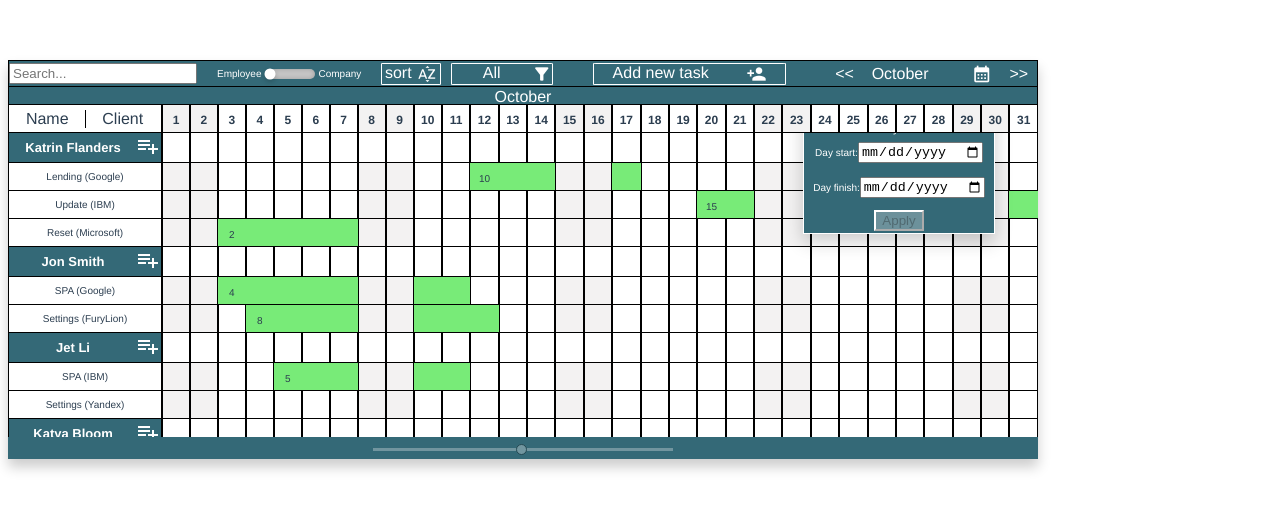
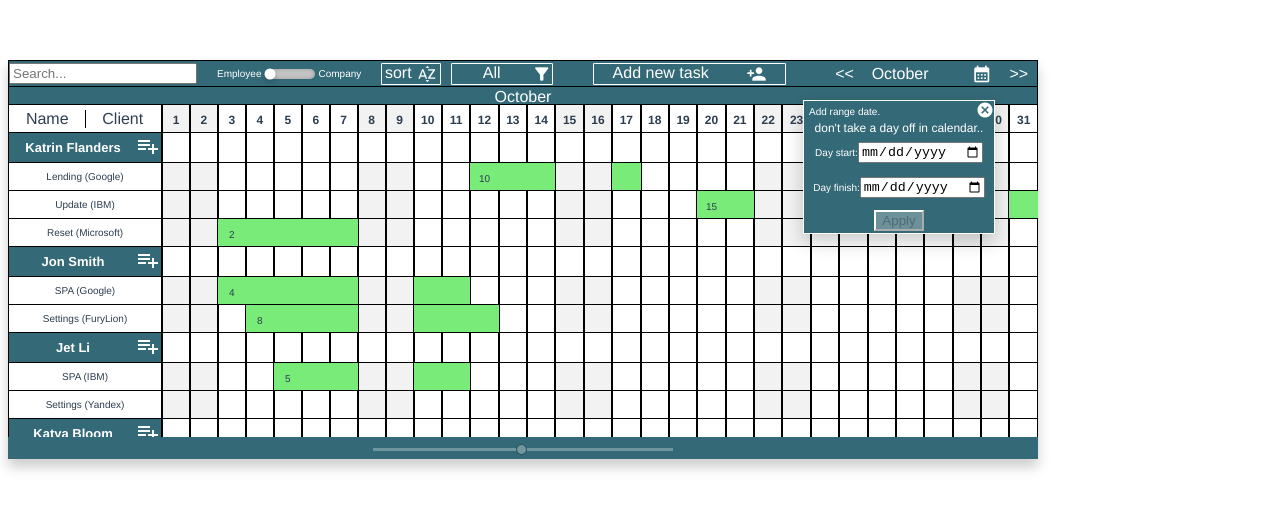
Before and after one commit to DSt17/management-table, a Vue app: page / in a window 1280 px wide. Both pictures are taken after a click on the icon "calendar_month". Shown: the top 510 px of the page. Built offline with nearby package versions, Linux system fonts and the light colour scheme.

Commit message:
code refactoring

```diff
--- a/src/components/Table/CalendarPopup.vue
+++ b/src/components/Table/CalendarPopup.vue
@@ -119,7 +119,7 @@ export default {
     background: #346977;
     box-shadow: 0 8px 17px 0 rgba(0, 0, 0, 0.2);
     border: 1px solid white;
-    z-index: 1;
+    z-index: 3;
 }
 
 .popup_header {
--- a/src/components/Table/addUserFormPopup.vue
+++ b/src/components/Table/addUserFormPopup.vue
@@ -162,7 +162,7 @@ export default {
     box-shadow: 0 8px 17px 0 rgba(0, 0, 0, 0.2);
     border: 1px solid white;
     border-radius: 5px;
-    z-index: 2;
+    z-index: 3;
 }
 
 .popup_header {
--- a/src/components/Table/vSelect.vue
+++ b/src/components/Table/vSelect.vue
@@ -52,7 +52,7 @@ export default {
     cursor: pointer;
     color: white;
     background-color: #346977;
-    z-index: 1;
+    z-index: 3;
 }
 
 .v-select p {
```
